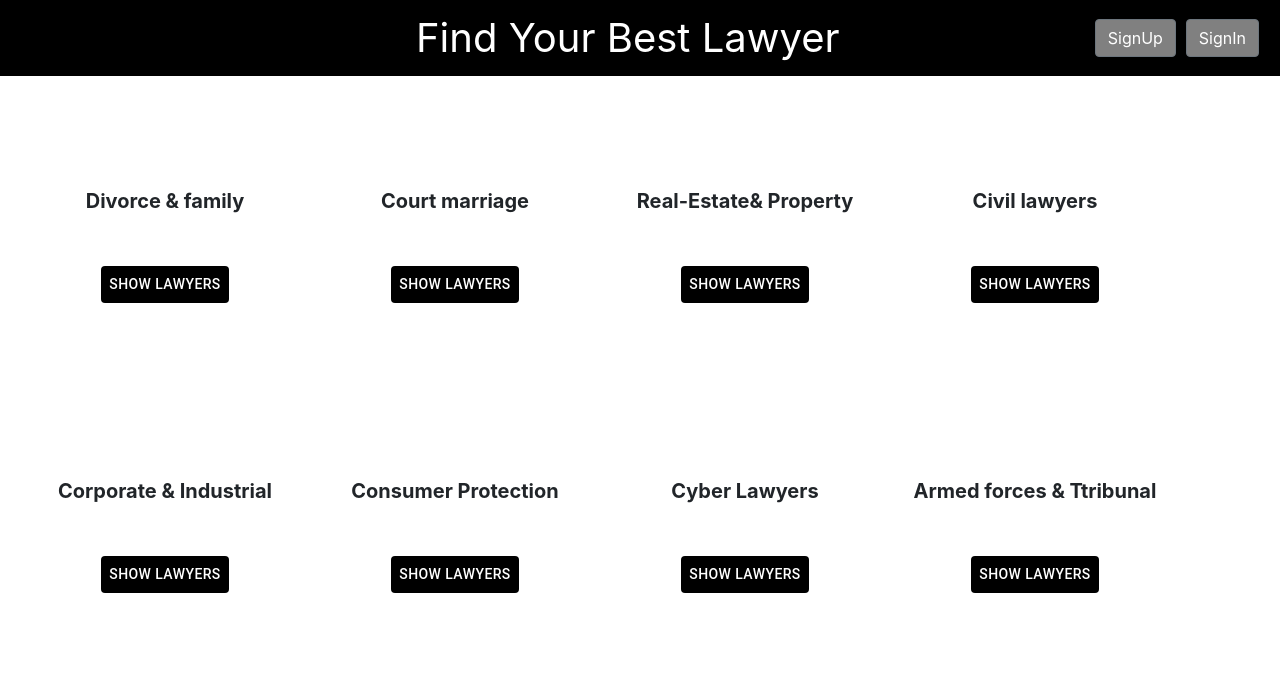
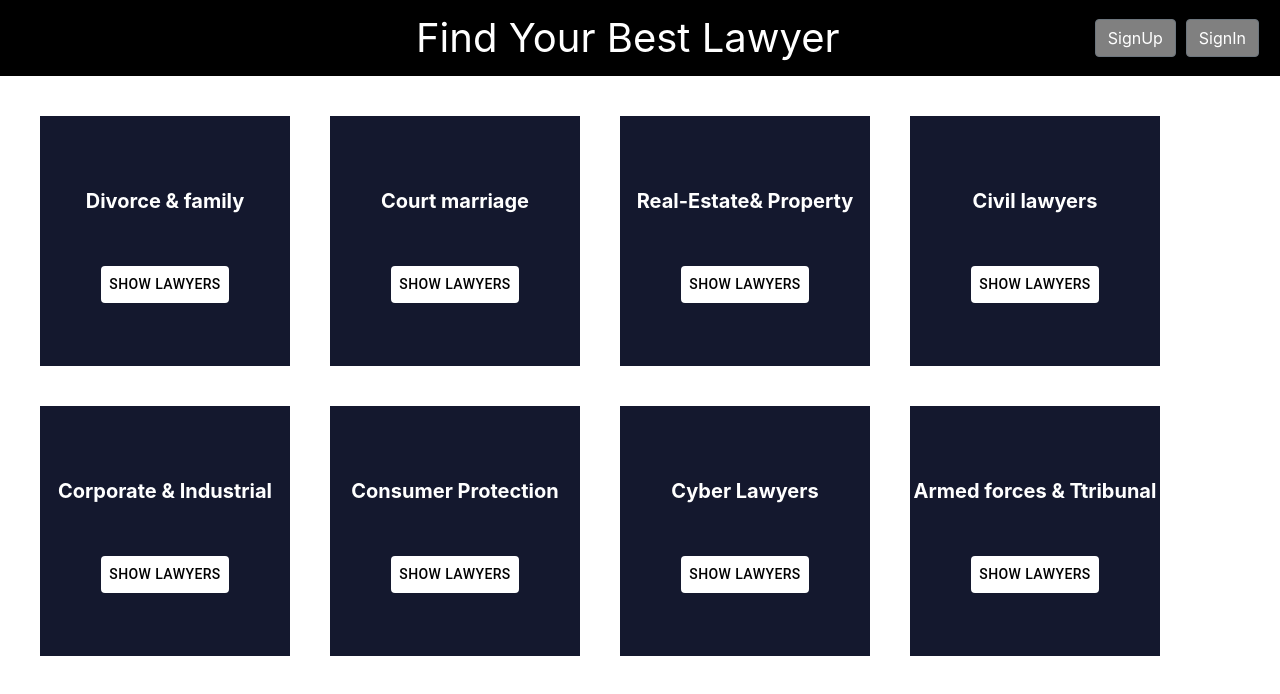
Before and after one commit to priyanka9515/probsolve, a React (Create React App) app: page /Body in a window 1280 px wide. Shown: the top 694 px of the page. Built offline with nearby package versions, Linux system fonts and the light colour scheme.

Commit message:
added different background colors

```diff
--- a/src/App.css
+++ b/src/App.css
@@ -21,6 +21,7 @@
   margin-left: 40px;
   text-align: center;
   font-weight: bold;
+  background-color: #14182e;
 }
 .box:hover {
   box-shadow: -2px 2px 2px gray, 2px -2px 2px gray;
--- a/src/Components/List.js
+++ b/src/Components/List.js
@@ -7,9 +7,12 @@ export default class List extends React.Component {
   render() {
     return (
       //   <div>
-      <div className="list" style={{ display: "flex" }}>
+      <div
+        className="list"
+        style={{ display: "flex", backgroundColor: " #14182e" }}
+      >
         <img src={this.props.photo} />
-        <div style={{ display: "column", marginLeft: "40px" }}>
+        <div style={{ display: "column", marginLeft: "40px", color: "white" }}>
           <h5>Name:Mr/Ms.{this.props.name}</h5>
           <h5> Fee :{this.props.price}</h5>
           <h5>experience : {this.props.year}yrs</h5>
--- a/src/Components/Post.js
+++ b/src/Components/Post.js
@@ -10,10 +10,12 @@ class Post extends Component {
     const { title } = this.props;
     return (
       <div className="box">
-        <div style={{ marginTop: "70px", fontSize: "20px" }}>{title}</div>
+        <div style={{ marginTop: "70px", fontSize: "20px", color: "white" }}>
+          {title}
+        </div>
         <Link to="/LawyerList">
           <Button
-            style={{ backgroundColor: "black", color: "white", margin: "50px" }}
+            style={{ backgroundColor: "white", color: "black", margin: "50px" }}
           >
             SHOW LAWYERS
           </Button>
--- a/src/Components/list.css
+++ b/src/Components/list.css
@@ -5,5 +5,11 @@
   margin-bottom: 10px;
   margin-left: 20px;
   margin-right: 20px;
+  /* background-color: black; */
+  margin-top: 10px;
+
   /* display: flex; */
 }
+body {
+  background-color: #14182e;
+}
```
